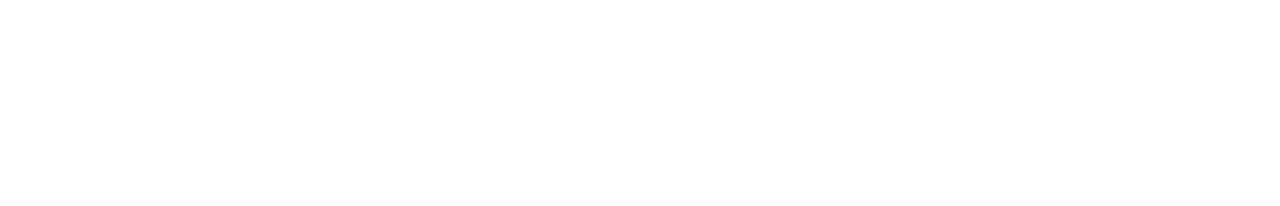
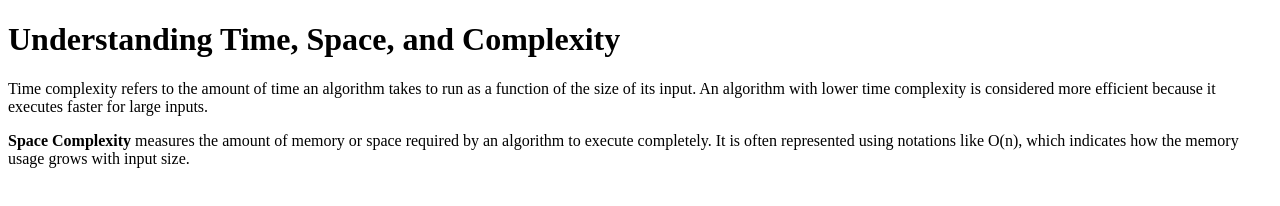
Before and after one commit to acciojob/time-and-space-complexity-AbhishekSharma9161, a website: page main.html in a window 1280 px wide. Drawn offline with Linux system fonts and the light colour scheme.

Commit message:
created a submission

```diff
--- a/main.html
+++ b/main.html
@@ -1,16 +1,19 @@
 <!DOCTYPE html>
+<html>
+<head>
+  <title>Time and Space Complexity</title>
+</head>
+<body>
+  <h1>Understanding Time, Space, and Complexity</h1>
 
-<html>
+  <p>
+    Time complexity refers to the amount of time an algorithm takes to run as a function of the size of its input.
+    An algorithm with lower time complexity is considered more efficient because it executes faster for large inputs.
+  </p>
 
-<head>
-	<link rel="stylesheet" href="styles.css">
-</head>
-
-<body>
-	<!-- the entire body must be written by student -->
-    <script type="text/javascript" src="./script.js">
-</script>
-
+  <p>
+    <b>Space Complexity</b> measures the amount of memory or space required by an algorithm to execute completely.
+    It is often represented using notations like O(n), which indicates how the memory usage grows with input size.
+  </p>
 </body>
-
 </html>
```
